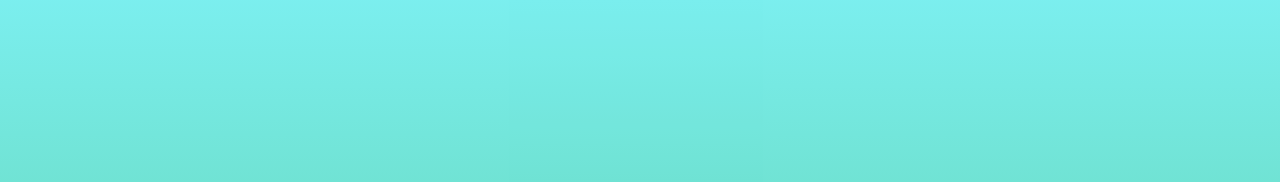
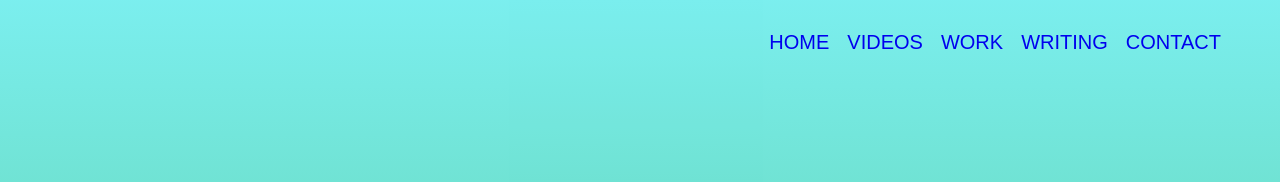
Before and after one commit to naaru2011/TimC57, a plain HTML site: page index.html in a window 1280 px wide. Shown: the top 182 px of the page. Drawn offline with Linux system fonts and the light colour scheme.

Commit message:
Add files via upload

```diff
--- a/index.html
+++ b/index.html
@@ -3,9 +3,17 @@
 <head>
     <title>Tim Barner-Lee</title>
     <link href="style.css" rel="stylesheet">
+    <link href="https://fonts.googleapis.com/css2?family=Itim&display=swap" rel="stylesheet">
 </head>
 
 <body>
+    <ul class="menu">
+        <li class="links"><a href="#welcome">HOME</a></li>
+        <li class="links"><a href="#videos">VIDEOS</a></li>
+        <li class="links"><a href="#work">WORK</a></li>
+        <li class="links"><a href="#writing">WRITING</a></li>
+        <li class="links"><a href="#contact">CONTACT</a></li>
+    </ul>
     <section id="welcome" class="parallax-container">
         <div class="parallax-inner">
             <img src="https://tse3.mm.bing.net/th?id=OIP.V9v_GHF2GicxDbegYXWReQHaGL&pid=Api&P=0&w=200&h=168" class="profile">
@@ -19,9 +27,26 @@
         <p>Tim Berners-Lee is a software engineer who invented the Internet (or the World Wide Web) in 1989 while at CERN, the European Particle Physics Laboratory. He is director of the World Wide Web Consortium that he founded and a Professor in the Computer Science Department at the University of Oxford. In 2001 he became a Fellow of the Royal Society and in 2004 he was knighted.<br /><br />In 1994 Berners-Lee founded the World Wide Web Consortium (W3C) at the Laboratory of Computer Science (LCS) at the Massachusetts Institute of Technology in Boston. It was made up of companies that wanted to work together to create Web standards and also improve the Web. It was quickly agreed that the technology should be free of royalties and patents. Berners-Lee has served as director of this W3C since it was founded. In 1995 Microsoft produced the first version of Internet Explorer and this commercial browser created enormous growth in websites and web users. The Web was first used for e-commerce in 1997.</p>
     </section>
 
-
-
-
+    <section id="videos">
+        <h1>Videos</h1>
+        <div class="line"></div>
+        <iframe width="900" height="500" src="https://www.youtube.com/embed/OM6XIICm_qo" title="YouTube video player" frameborder="0" allow="accelerometer; autoplay; clipboard-write; encrypted-media; gyroscope; picture-in-picture" allowfullscreen></iframe>
+        <br>
+        <br>
+        <iframe width="900" height="500" src="https://www.youtube.com/embed/sSqZ_hJu9zA" title="YouTube video player" frameborder="0" allow="accelerometer; autoplay; clipboard-write; encrypted-media; gyroscope; picture-in-picture" allowfullscreen></iframe>
+    </section>
+    <br>
+    <section id="work">
+        <h1>Work</h1>
+        <div class="line"></div>
+    <iframe width="900" height="1000" src="https://en.wikipedia.org/wiki/Tim_Berners-Lee#Career_and_research" frameborder="0"></iframe>
+    </section>
+    <section id="writing">
+        <h1>Writings</h1>
+        <div class="line"></div>
+        <a class="article" href="https://www.theguardian.com/technology/2019/mar/12/tim-berners-lee-on-30-years-of-the-web-if-we-dream-a-little-we-can-get-the-web-we-want" target="_blank">30 years on #WhatsNextForTheWeb?</a>
+        <br>
+    </section>
 
 </body>
 
--- a/style.css
+++ b/style.css
@@ -1,6 +1,7 @@
 body {
     margin: 0;
     padding-top: 800px;
+    text-align: center;
 }
 
 .profile {
@@ -23,6 +24,7 @@ body {
     display: table;
     width: 100%;
     height: 100%;
+    z-index: 9;
 }
 
 h1 {
@@ -71,3 +73,34 @@ p {
     text-align: center;
     vertical-align: middle;
 }
+.menu{
+    list-style: none;
+    font-family: 'Itim', cursive;
+    position: absolute;
+    top: 10px;
+    right: 50px;
+    z-index: 10;
+    cursor: pointer;
+}
+.links{
+    float: left;
+    color: cadetblue;
+    padding-bottom: 5px;
+    padding-left: 9px;
+    padding-right: 9px;
+    padding-top: 5px;
+    font-family: sans-serif;
+    font-size: 20px;
+}
+.links:hover{
+    background-color: gold;
+}
+html{
+    scroll-behavior: smooth;
+}
+a{
+    text-decoration: none;
+}
+.article:hover{
+    color: lightgoldenrodyellow;
+}
```
